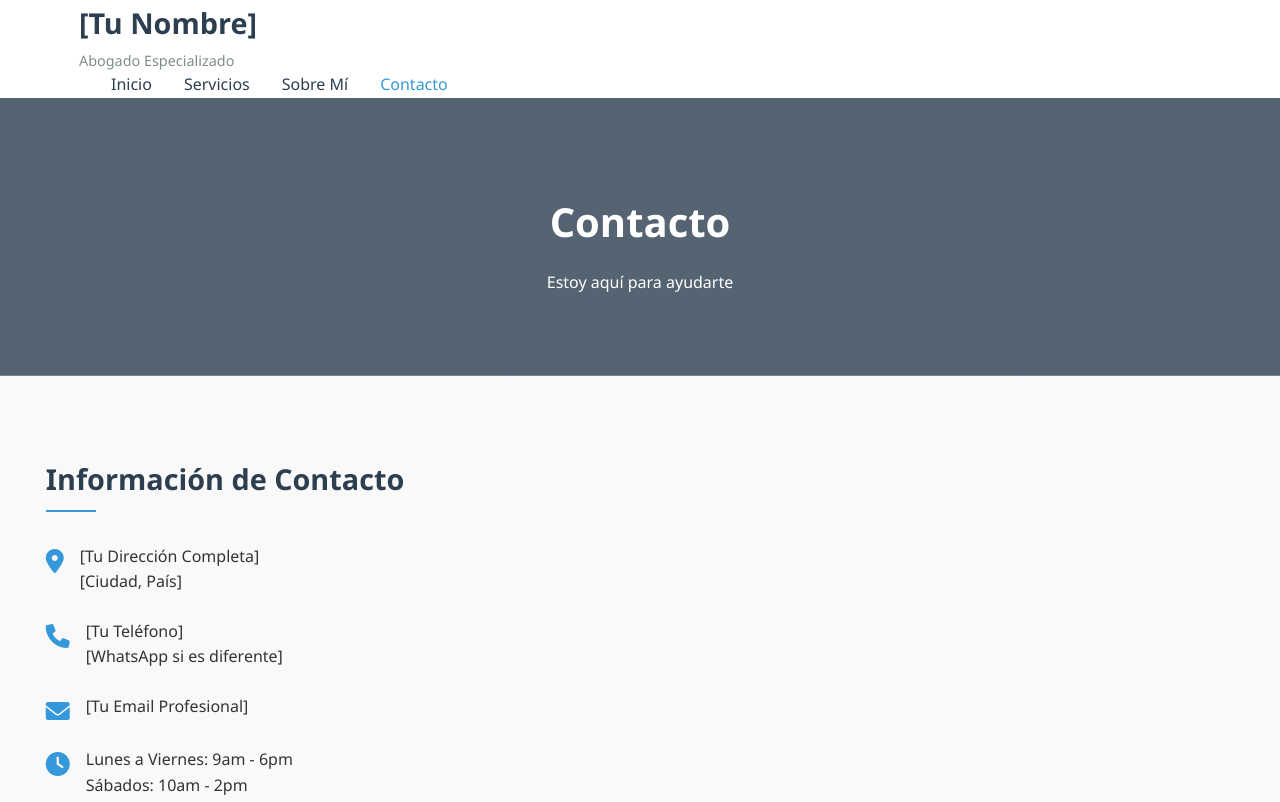
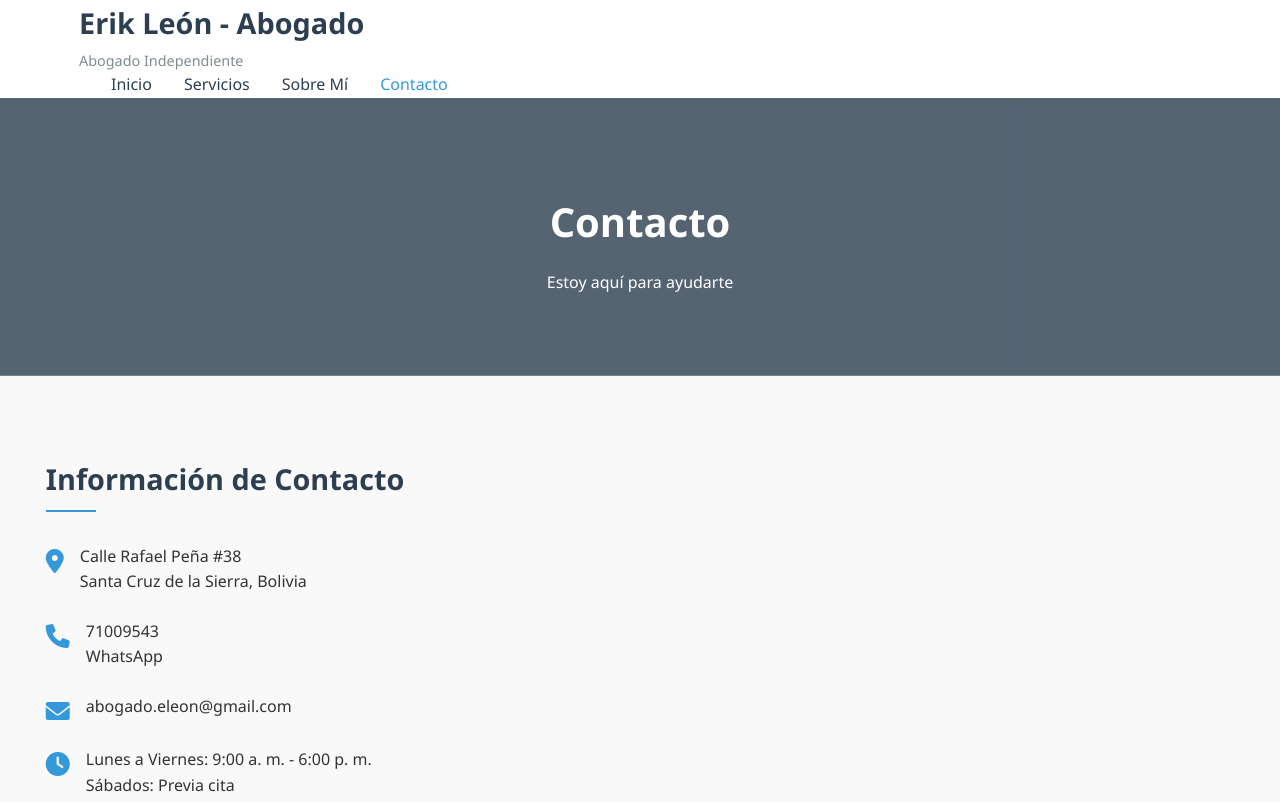
Before and after one commit to eleon-abogado/web, a plain HTML site: page contacto.html in a window 1280 px wide. Shown: the top 802 px of the page. Drawn offline with Linux system fonts and the light colour scheme.

Commit message:
Update contacto.html

```diff
--- a/contacto.html
+++ b/contacto.html
@@ -3,7 +3,7 @@
 <head>
     <meta charset="UTF-8">
     <meta name="viewport" content="width=device-width, initial-scale=1.0">
-    <title>Contacto | [Tu Nombre]</title>
+    <title>Contacto | Erik León - Abogado</title>
     <link rel="stylesheet" href="css/style.css">
     <link rel="stylesheet" href="https://cdnjs.cloudflare.com/ajax/libs/font-awesome/6.0.0-beta3/css/all.min.css">
 </head>
@@ -11,8 +11,8 @@
     <header>
         <div class="container">
             <div class="logo">
-                <h1>[Tu Nombre]</h1>
-                <p>Abogado Especializado</p>
+                <h1>Erik León - Abogado</h1>
+                <p>Abogado Independiente</p>
             </div>
             <nav class="menu">
                 <ul>
@@ -41,19 +41,19 @@
                 <h3>Información de Contacto</h3>
                 <div class="info-item">
                     <i class="fas fa-map-marker-alt"></i>
-                    <p>[Tu Dirección Completa]<br>[Ciudad, País]</p>
+                    <p>Calle Rafael Peña #38<br>Santa Cruz de la Sierra, Bolivia</p>
                 </div>
                 <div class="info-item">
                     <i class="fas fa-phone"></i>
-                    <p>[Tu Teléfono]<br>[WhatsApp si es diferente]</p>
+                    <p>71009543<br>WhatsApp</p>
                 </div>
                 <div class="info-item">
                     <i class="fas fa-envelope"></i>
-                    <p>[Tu Email Profesional]</p>
+                    <p>abogado.eleon@gmail.com</p>
                 </div>
                 <div class="info-item">
                     <i class="fas fa-clock"></i>
-                    <p>Lunes a Viernes: 9am - 6pm<br>Sábados: 10am - 2pm</p>
+                    <p>Lunes a Viernes: 9:00 a. m. - 6:00 p. m.<br>Sábados: Previa cita</p>
                 </div>
             </div>
 
@@ -72,9 +72,9 @@
                     <div class="form-group">
                         <select name="servicio" required>
                             <option value="">Seleccione un servicio</option>
-                            <option value="penal">Derecho Penal</option>
-                            <option value="civil">Derecho Civil</option>
-                            <option value="laboral">Derecho Laboral</option>
+                            <option value="penal">Derecho Familiar</option>
+                            <option value="civil">Derecho Laboral</option>
+                            <option value="laboral">Derecho Civil</option>
                             <option value="otro">Otro</option>
                         </select>
                     </div>
```
